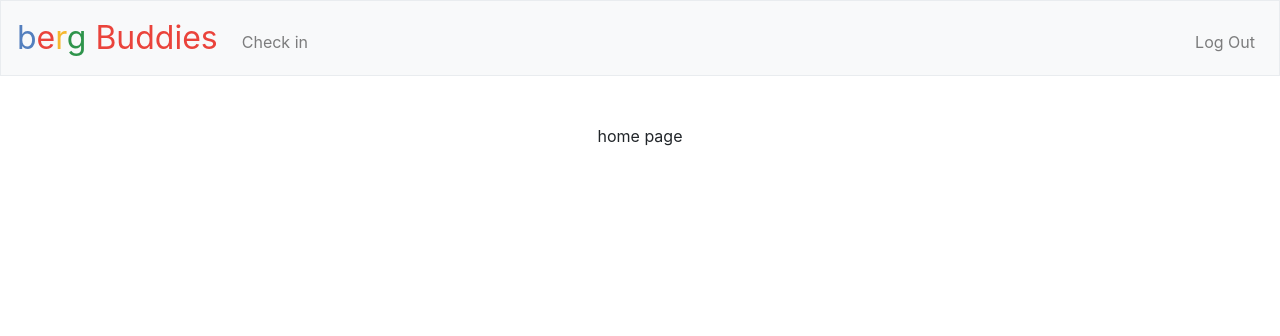
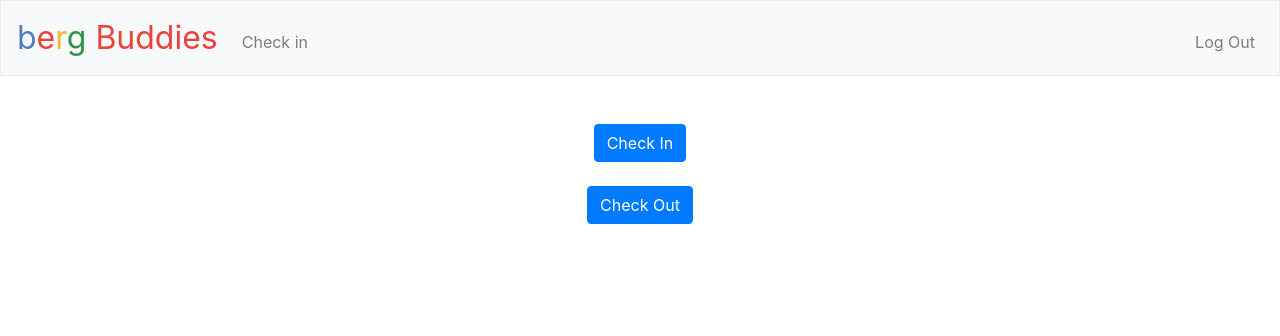
Before and after one commit to ehhong/bergbuddies, a Flask app: page / in a window 1280 px wide. Shown: the top 336 px of the page. Run offline with Flask 2, Linux system fonts and the light colour scheme; a user stored in the database is signed in; some libraries are stand-ins or nearby versions.

Commit message:
fixed checkin & checkout, put checkin & checkout on the home page when user is logged in

```diff
--- a/application.py
+++ b/application.py
@@ -1,5 +1,5 @@
 from cs50 import SQL
-from flask import Flask, flash, redirect, render_template, request, session
+from flask import Flask, flash, redirect, render_template, request, session, url_for
 from flask_session import Session
 from tempfile import mkdtemp
 from werkzeug.exceptions import default_exceptions
@@ -31,9 +31,9 @@ Session(app)
 db = SQL("sqlite:///bergbuddies.db")
 
 
-@app.route("/", methods=["GET", "POST"])
-def index():
-    """Show home page"""
+@app.route("/")
+def home():
+    """Show home page with berg layout"""
     return render_template("home.html")
 
 @app.route("/register", methods=["GET", "POST"])
@@ -101,6 +101,7 @@ def login():
 
         # Remember which user has logged in
         session["user_id"] = rows[0]["userID"]
+        session["logged_in"] = True
 
         # Redirect user to home page
         return redirect("/")
@@ -143,6 +144,8 @@ def checkin():
     else:
         return render_template("checkin.html")
 
+
+@app.route("/checkout", methods=["GET", "POST"])
 @login_required
 def checkout():
     # remove user from berg table (user is no longer in berg)
--- a/templates/home.html
+++ b/templates/home.html
@@ -5,5 +5,13 @@
 {% endblock %}
 
 {% block main %}
-    <p>home page</p>
+    {% if session.logged_in %}
+        <form action="/checkin" method="get">
+            <button class="btn btn-primary" type="submit">Check In</button>
+        </form>
+        <br>
+        <form action="/checkout" method="post">
+            <button class="btn btn-primary" type="submit">Check Out</button>
+        </form>
+    {% endif %}
 {% endblock %}
```
Also changed, not shown: bergbuddies.db.
